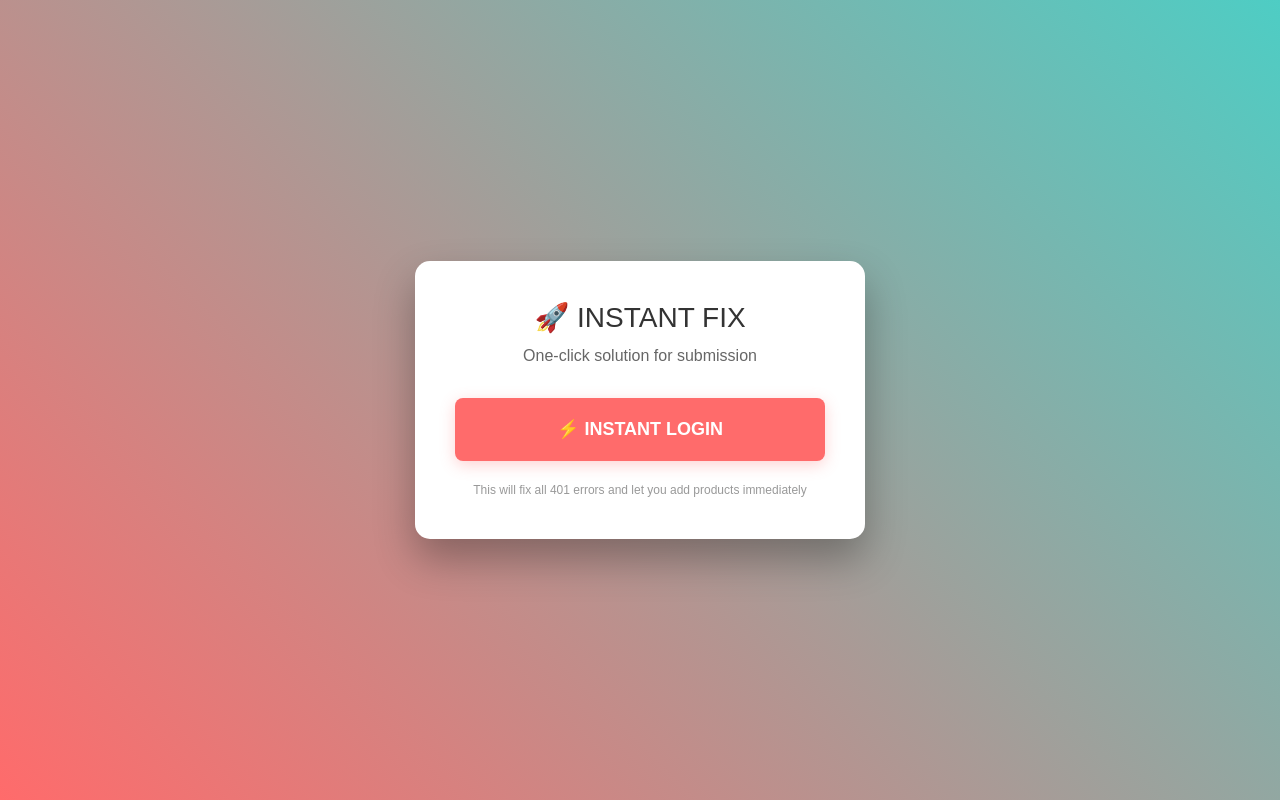
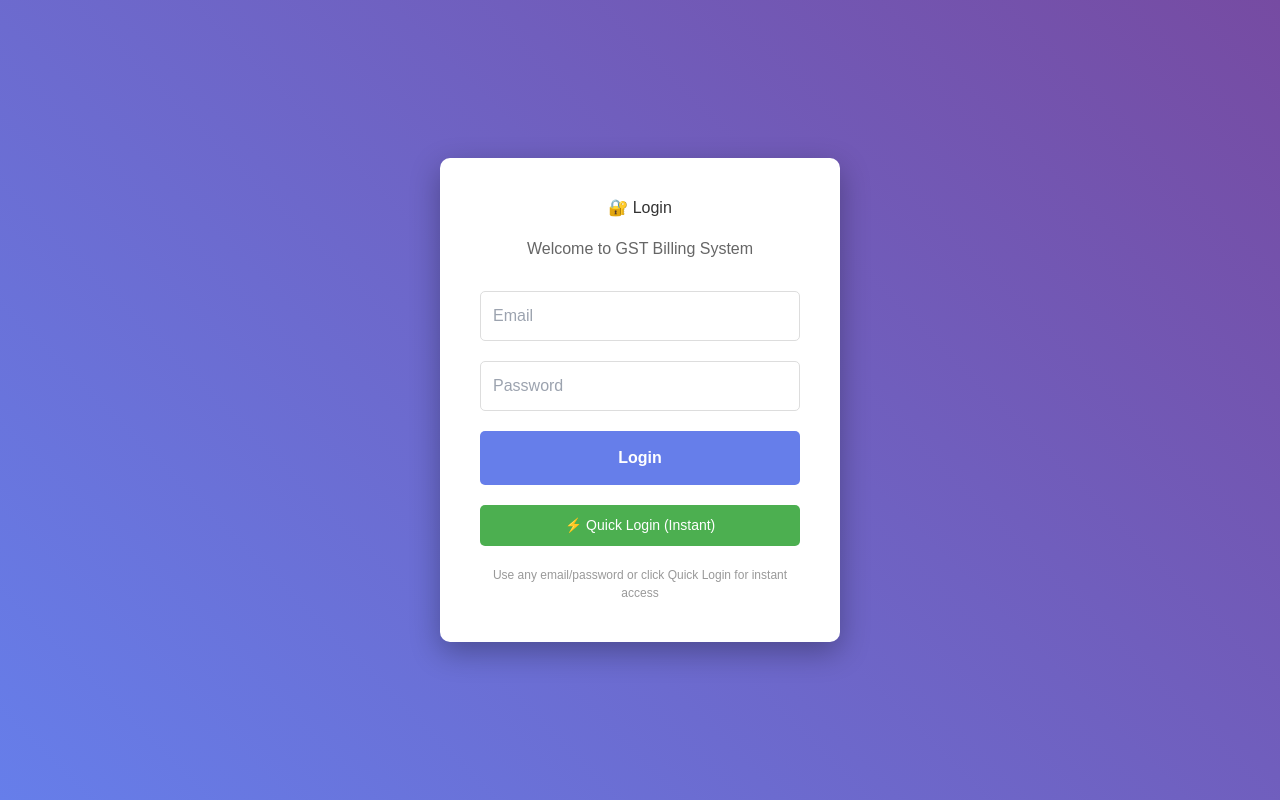
Before and after one commit to Akhilesh2006s/gst-frontend, a React (Vite) app: page /login in a window 1280 px wide. Built offline with nearby package versions, Linux system fonts and the light colour scheme.

Commit message:
Fix logout redirect - create regular login page instead of showing InstantLogin

```diff
--- a/src/App.tsx
+++ b/src/App.tsx
@@ -8,6 +8,7 @@ import ResetLogin from './components/auth/ResetLogin';
 import FinalLogin from './components/auth/FinalLogin';
 import QuickLogin from './components/auth/QuickLogin';
 import InstantLogin from './components/auth/InstantLogin';
+import SimpleLoginPage from './components/auth/SimpleLoginPage';
 import Dashboard from './components/Dashboard';
 
 // Import existing components
@@ -104,7 +105,7 @@ const App: React.FC = () => {
             path="/login"
             element={
               !userType ? (
-                <InstantLogin />
+                <SimpleLoginPage onLogin={handleLogin} />
               ) : (
                 <Navigate to={
                   userType === 'customer' ? '/customer-dashboard' :
--- /dev/null
+++ b/src/components/auth/SimpleLoginPage.tsx
@@ -0,0 +1,164 @@
+import React, { useState } from 'react';
+
+interface SimpleLoginPageProps {
+  onLogin: (type: 'admin' | 'customer') => void;
+}
+
+const SimpleLoginPage: React.FC<SimpleLoginPageProps> = ({ onLogin }) => {
+  const [email, setEmail] = useState('');
+  const [password, setPassword] = useState('');
+  const [loading, setLoading] = useState(false);
+  const [message, setMessage] = useState('');
+
+  const handleSubmit = async (e: React.FormEvent) => {
+    e.preventDefault();
+    setLoading(true);
+    setMessage('');
+
+    try {
+      const response = await fetch('https://web-production-84a3.up.railway.app/api/auth/login', {
+        method: 'POST',
+        headers: {
+          'Content-Type': 'application/json',
+        },
+        credentials: 'include',
+        body: JSON.stringify({
+          email,
+          password,
+          remember_me: true
+        })
+      });
+
+      const data = await response.json();
+
+      if (data.success) {
+        localStorage.setItem('isAuthenticated', 'true');
+        localStorage.setItem('userType', 'admin');
+        localStorage.setItem('userData', JSON.stringify(data.user));
+        onLogin('admin');
+      } else {
+        setMessage(data.message || 'Login failed');
+      }
+    } catch (error) {
+      setMessage('Login failed. Please try again.');
+    } finally {
+      setLoading(false);
+    }
+  };
+
+  return (
+    <div style={{
+      minHeight: '100vh',
+      background: 'linear-gradient(45deg, #667eea 0%, #764ba2 100%)',
+      display: 'flex',
+      alignItems: 'center',
+      justifyContent: 'center',
+      fontFamily: 'Arial, sans-serif'
+    }}>
+      <div style={{
+        background: 'white',
+        padding: '40px',
+        borderRadius: '10px',
+        boxShadow: '0 10px 30px rgba(0,0,0,0.3)',
+        textAlign: 'center',
+        maxWidth: '400px',
+        width: '90%'
+      }}>
+        <h1 style={{ color: '#333', marginBottom: '20px' }}>🔐 Login</h1>
+        <p style={{ color: '#666', marginBottom: '30px' }}>Welcome to GST Billing System</p>
+
+        {message && (
+          <div style={{
+            background: '#ffebee',
+            border: '1px solid #f44336',
+            color: '#c62828',
+            padding: '15px',
+            borderRadius: '5px',
+            marginBottom: '20px',
+            fontSize: '14px'
+          }}>
+            {message}
+          </div>
+        )}
+
+        <form onSubmit={handleSubmit}>
+          <div style={{ marginBottom: '20px' }}>
+            <input
+              type="email"
+              placeholder="Email"
+              value={email}
+              onChange={(e) => setEmail(e.target.value)}
+              required
+              style={{
+                width: '100%',
+                padding: '12px',
+                border: '1px solid #ddd',
+                borderRadius: '5px',
+                fontSize: '16px'
+              }}
+            />
+          </div>
+
+          <div style={{ marginBottom: '20px' }}>
+            <input
+              type="password"
+              placeholder="Password"
+              value={password}
+              onChange={(e) => setPassword(e.target.value)}
+              required
+              style={{
+                width: '100%',
+                padding: '12px',
+                border: '1px solid #ddd',
+                borderRadius: '5px',
+                fontSize: '16px'
+              }}
+            />
+          </div>
+
+          <button
+            type="submit"
+            disabled={loading}
+            style={{
+              width: '100%',
+              padding: '15px',
+              background: loading ? '#ccc' : '#667eea',
+              color: 'white',
+              border: 'none',
+              borderRadius: '5px',
+              fontSize: '16px',
+              cursor: loading ? 'not-allowed' : 'pointer',
+              fontWeight: 'bold'
+            }}
+          >
+            {loading ? 'Logging in...' : 'Login'}
+          </button>
+        </form>
+
+        <div style={{ marginTop: '20px' }}>
+          <button
+            onClick={() => window.location.href = '/instant-login'}
+            style={{
+              width: '100%',
+              padding: '10px',
+              background: '#4caf50',
+              color: 'white',
+              border: 'none',
+              borderRadius: '5px',
+              fontSize: '14px',
+              cursor: 'pointer'
+            }}
+          >
+            ⚡ Quick Login (Instant)
+          </button>
+        </div>
+
+        <p style={{ color: '#999', fontSize: '12px', marginTop: '20px' }}>
+          Use any email/password or click Quick Login for instant access
+        </p>
+      </div>
+    </div>
+  );
+};
+
+export default SimpleLoginPage;
```
